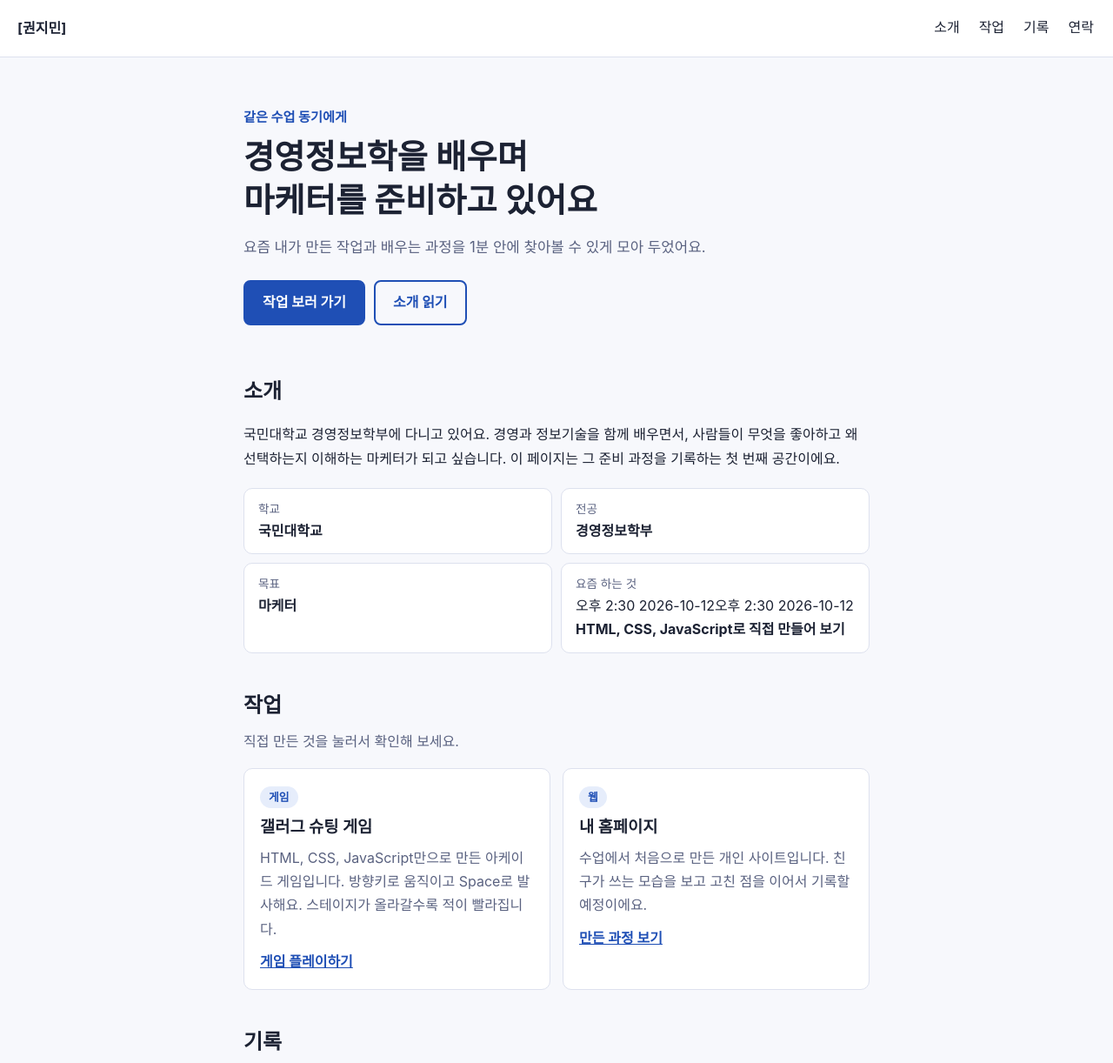
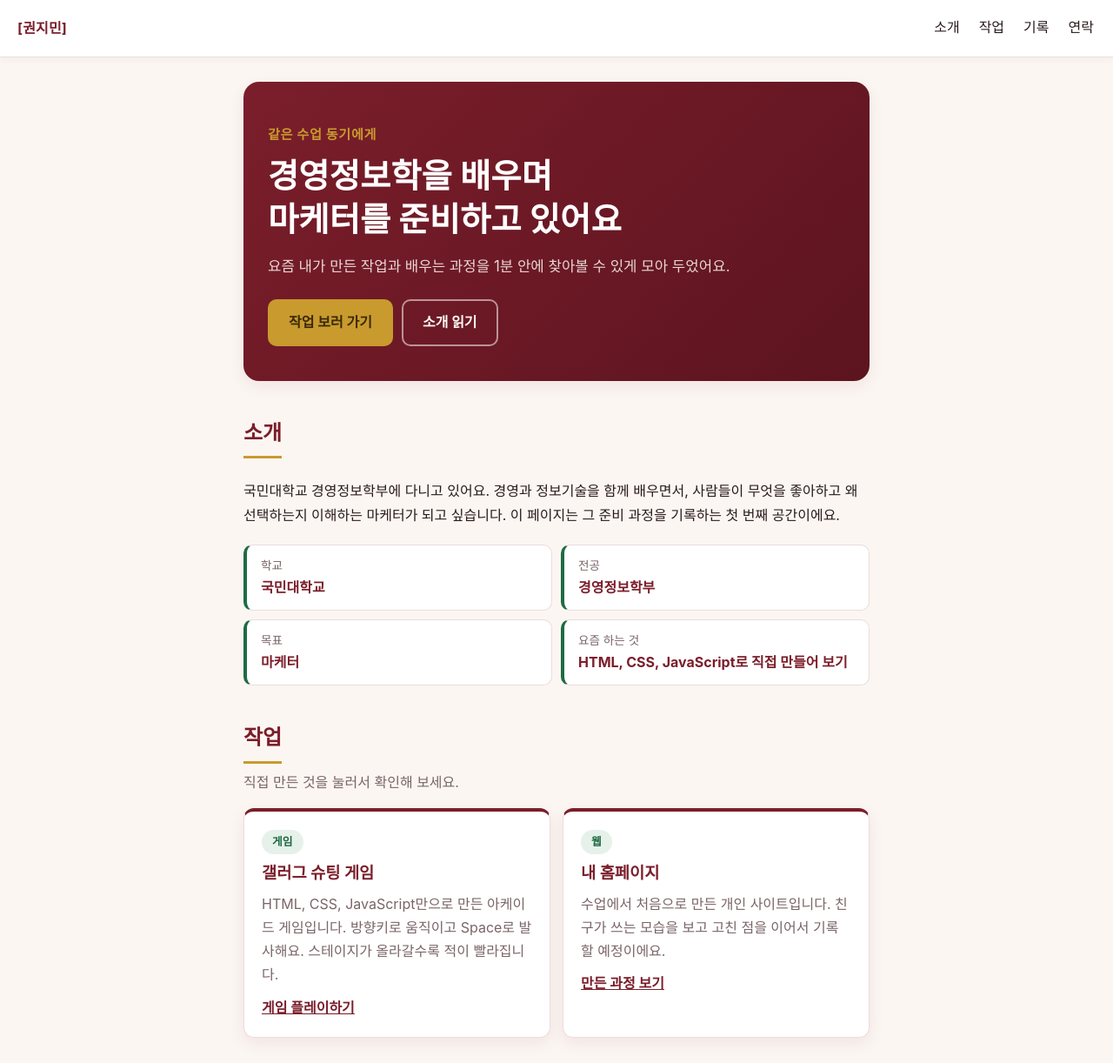
Before and after one commit to merong-jojo/merong-jojo.github.io, a plain HTML site: page index.html in a window 1280 px wide. Shown: the top 1222 px of the page at 87% size. Drawn offline with Linux system fonts and the light colour scheme.

Commit message:
Add files via upload

```diff
--- a/index.html
+++ b/index.html
@@ -56,7 +56,7 @@
           <dd>마케터</dd>
         </div>
         <div>
-          <dt>요즘 하는 것</dt>오후 2:30 2026-10-12오후 2:30 2026-10-12
+          <dt>요즘 하는 것</dt>
           <dd>HTML, CSS, JavaScript로 직접 만들어 보기</dd>
         </div>
       </dl>
--- a/style.css
+++ b/style.css
@@ -1,12 +1,18 @@
-/* 색을 바꾸려면 아래 --accent 한 줄만 고치고 저장 → 새로고침 */
+/* 버건디 × 크리스마스 색 팔레트
+   포인트 색을 바꾸려면 --accent(버건디)와 --holly(그린)를 고치세요 */
 :root {
-  --accent: #1f4fb5;
-  --accent-soft: #e6edfb;
-  --bg: #f7f8fc;
-  --text: #1c2233;
-  --muted: #5a6280;
+  --accent: #7b1e2b;        /* 메인 버건디 */
+  --accent-strong: #5c141f; /* 진한 버건디 (호버) */
+  --accent-soft: #f6e7e9;   /* 연한 버건디 배경 */
+  --holly: #1f6b43;         /* 크리스마스 그린 */
+  --holly-soft: #e6f1ea;    /* 연한 그린 배경 */
+  --gold: #c99a2e;          /* 따뜻한 골드 포인트 */
+  --bg: #fbf6f2;            /* 아이보리 배경 */
+  --text: #2a1b1d;          /* 짙은 와인 브라운 텍스트 */
+  --muted: #7a6567;         /* 부드러운 보조 텍스트 */
   --card: #ffffff;
-  --border: #dde1ee;
+  --border: #ecdcdc;
+  --shadow: 0 6px 18px rgba(123, 30, 43, 0.08);
 }
 
 * {
@@ -46,12 +52,17 @@ a:focus-visible {
   padding: 14px 20px;
   background: var(--card);
   border-bottom: 1px solid var(--border);
+  box-shadow: 0 2px 10px rgba(123, 30, 43, 0.05);
+  position: sticky;
+  top: 0;
+  z-index: 10;
 }
 
 .site-name {
   font-weight: 700;
-  color: var(--text);
+  color: var(--accent);
   text-decoration: none;
+  letter-spacing: 0.01em;
 }
 
 nav {
@@ -65,10 +76,12 @@ nav a {
   text-decoration: none;
   padding: 4px 2px;
   border-bottom: 2px solid transparent;
+  transition: color 0.15s ease, border-color 0.15s ease;
 }
 
 nav a:hover {
-  border-bottom-color: var(--accent);
+  color: var(--accent);
+  border-bottom-color: var(--gold);
 }
 
 main {
@@ -84,14 +97,29 @@ section {
 
 /* 첫 화면 */
 .hero {
-  padding: 56px 0 16px;
+  margin-top: 28px;
+  padding: 48px 28px 40px;
+  background: linear-gradient(135deg, var(--accent) 0%, var(--accent-strong) 100%);
+  border-radius: 18px;
+  color: #fff8f3;
+  box-shadow: var(--shadow);
+}
+
+.hero h1 {
+  color: #fff;
+}
+
+.hero .lead {
+  color: rgba(255, 248, 243, 0.85);
 }
 
 .eyebrow {
-  margin: 0 0 8px;
-  color: var(--accent);
+  margin: 0 0 10px;
+  color: var(--gold);
   font-weight: 700;
   font-size: 0.95rem;
+  letter-spacing: 0.04em;
+  text-transform: uppercase;
 }
 
 h1 {
@@ -114,27 +142,39 @@ h1 {
 
 .button {
   display: inline-block;
-  padding: 10px 20px;
-  background: var(--accent);
-  color: #fff;
+  padding: 11px 22px;
+  background: var(--gold);
+  color: #3a2a06;
   text-decoration: none;
-  border-radius: 8px;
+  border-radius: 10px;
   font-weight: 700;
-  border: 2px solid var(--accent);
+  border: 2px solid var(--gold);
+  transition: transform 0.12s ease, filter 0.12s ease;
 }
 
 .button:hover {
-  filter: brightness(1.12);
+  filter: brightness(1.06);
+  transform: translateY(-1px);
 }
 
 .button.ghost {
   background: transparent;
-  color: var(--accent);
+  color: #fff8f3;
+  border-color: rgba(255, 248, 243, 0.55);
+}
+
+.button.ghost:hover {
+  background: rgba(255, 248, 243, 0.12);
+  filter: none;
 }
 
 h2 {
   margin: 0 0 8px;
   font-size: 1.5rem;
+  color: var(--accent);
+  display: inline-block;
+  padding-bottom: 6px;
+  border-bottom: 3px solid var(--gold);
 }
 
 .section-note {
@@ -153,7 +193,12 @@ h2 {
   padding: 12px 16px;
   background: var(--card);
   border: 1px solid var(--border);
+  border-left: 4px solid var(--holly);
   border-radius: 10px;
+}
+
+.facts dd {
+  color: var(--accent);
 }
 
 .facts dt {
@@ -176,10 +221,22 @@ h2 {
 }
 
 .card {
-  padding: 18px;
+  padding: 20px;
   background: var(--card);
   border: 1px solid var(--border);
-  border-radius: 10px;
+  border-top: 4px solid var(--accent);
+  border-radius: 12px;
+  box-shadow: var(--shadow);
+  transition: transform 0.15s ease, box-shadow 0.15s ease;
+}
+
+.card:hover {
+  transform: translateY(-3px);
+  box-shadow: 0 10px 24px rgba(123, 30, 43, 0.14);
+}
+
+.card h3 {
+  color: var(--accent);
 }
 
 .card h3 {
@@ -197,9 +254,9 @@ h2 {
 
 .tag {
   display: inline-block;
-  padding: 2px 10px;
-  background: var(--accent-soft);
-  color: var(--accent);
+  padding: 3px 12px;
+  background: var(--holly-soft);
+  color: var(--holly);
   border-radius: 999px;
   font-size: 0.8rem;
   font-weight: 700;
@@ -210,7 +267,7 @@ h2 {
   list-style: none;
   margin: 16px 0 0;
   padding: 0 0 0 20px;
-  border-left: 3px solid var(--accent-soft);
+  border-left: 3px solid var(--holly-soft);
 }
 
 .timeline li {
@@ -226,11 +283,13 @@ h2 {
   width: 12px;
   height: 12px;
   background: var(--accent);
+  border: 2px solid var(--gold);
   border-radius: 50%;
 }
 
 .timeline strong {
   display: block;
+  color: var(--accent);
 }
 
 .timeline span {
```
